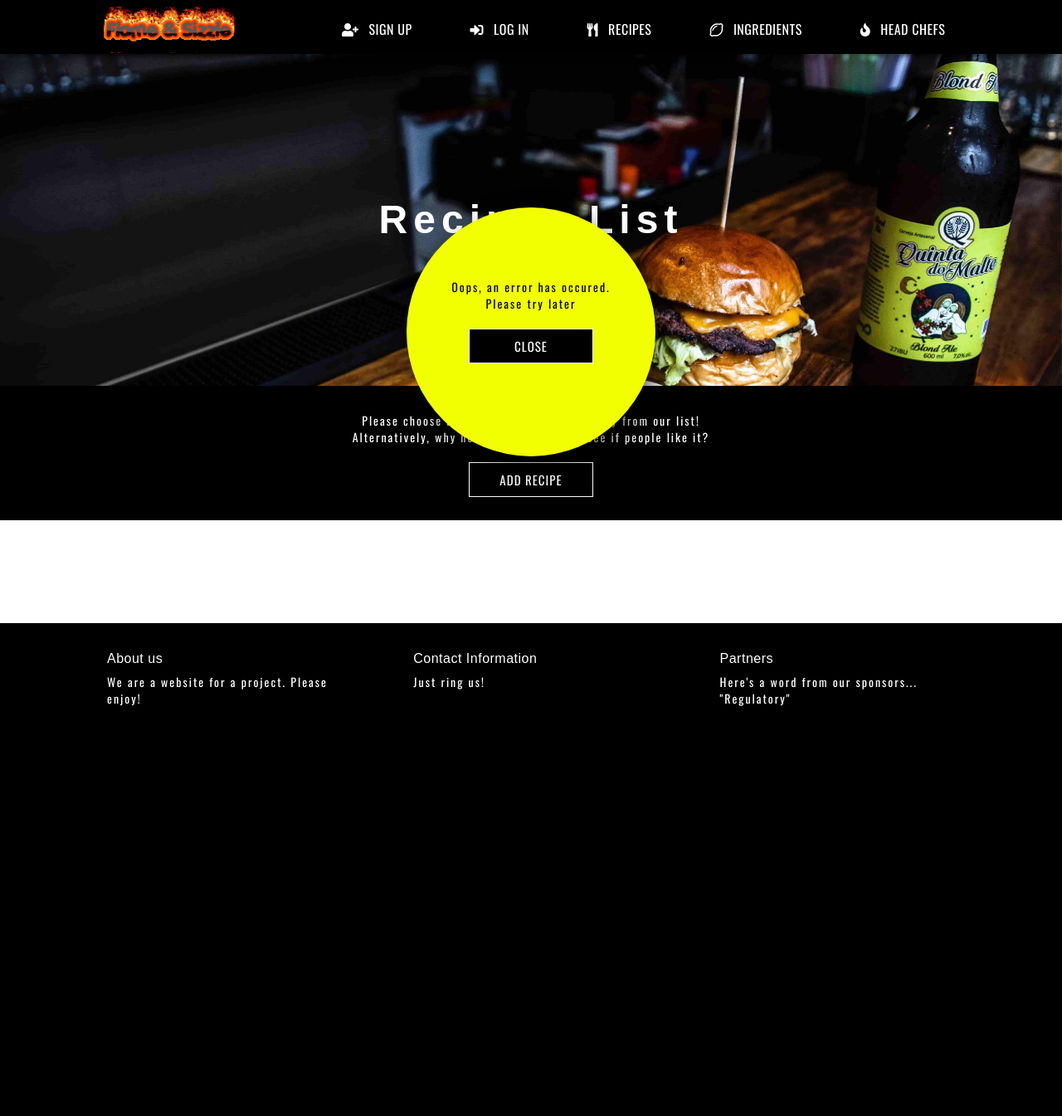
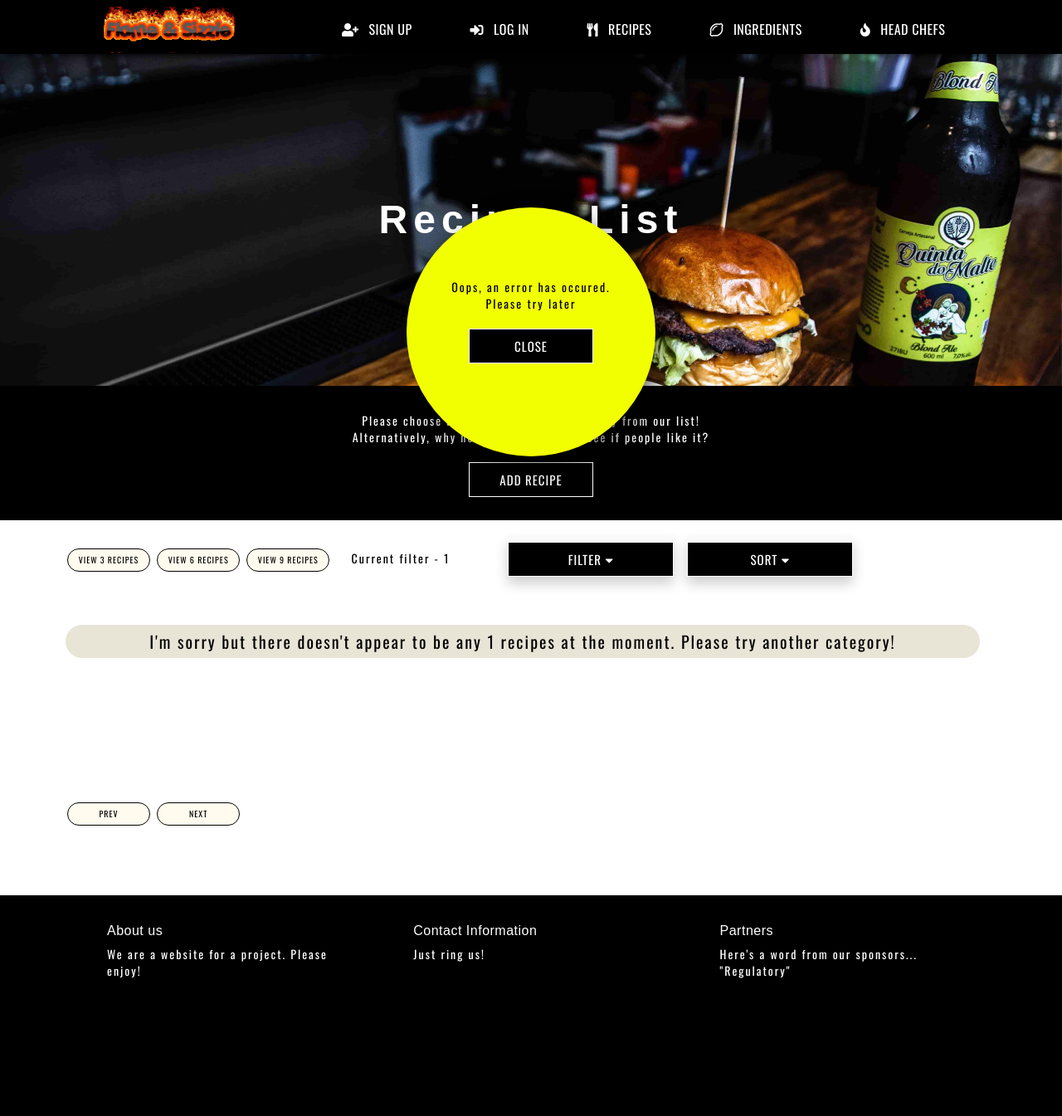
Before and after one commit to Code-Institute-Submissions/cook_for_cookies, a Flask app: page /recipes in a window 1280 px wide. Shown: the whole page at 83% size. Before the commit the page ends 851 px from the top, so only its background shows below. Run offline with Flask 2, Linux system fonts and the light colour scheme; data that the repository does not hold is empty; some libraries are stand-ins or nearby versions; some web fonts are replaced.

Commit message:
Added pagnation for recipes page

```diff
--- a/app.py
+++ b/app.py
@@ -253,6 +253,9 @@ def update_ingredient(ingredient_id):
 @app.route('/recipes')
 def recipes():
     current_user = determine_current_user(session)
+
+    recipe_db = mongo.db.recipes
+
     try:
         user = mongo.db.Users.find_one({"email": session["user"]})
         user_id = session["user_id"]
@@ -260,8 +263,96 @@ def recipes():
         user = "guest"
         user_id = "guest"
 
-    recipes = mongo.db.recipes.find().sort([("recipe_name", 1)])
-    return render_template("recipes.html", recipes_list = recipes, page_title="Recipes", username=current_user, user=user, user_id = user_id)
+    starting_sort_param = '_id'
+    starting_filter_field = "_id"
+    starting_filter_value = 1
+    starting_limit = 9
+
+    try:
+        new_filter_field = str(request.args["filter_field"])
+        new_filter_value = str(request.args["filter_value"])
+    except:
+        new_filter_field = "None"
+
+    try:
+        existing_filter_field = session['filter_field']
+        existing_filter_value = session['filter_value']
+    except:
+        existing_filter_field = "None"
+
+    if new_filter_field != "None":
+        session['filter_field'] = new_filter_field
+        session['filter_value'] = new_filter_value
+        filter_field = session['filter_field']
+        filter_value = session['filter_value']
+    elif existing_filter_field != "None":
+        filter_field = existing_filter_field
+        filter_value = existing_filter_value
+    else:
+        filter_field = starting_filter_field
+        filter_value = starting_filter_value
+
+    try:
+        new_limit = int(request.args["limit"])
+    except:
+        new_limit = "None"
+
+    try:
+        existing_limit = session['limit']
+    except:
+        existing_limit = "None"
+
+    if new_limit != "None":
+        session['limit'] = new_limit
+        limit = session['limit']
+    elif existing_limit != "None":
+        limit = existing_limit
+    else:
+        limit = starting_limit
+
+    try:
+        new_offset = int(request.args["offset"])
+    except:
+        new_offset = 0
+
+    if new_offset < 0:
+        offset = 0
+    elif new_offset >= recipe_db.find().count():
+        offset = recipe_db.find().count() - limit;
+    else:
+        offset = new_offset
+
+    try:
+        new_sort = str(request.args["sort_param"])
+    except:
+        new_sort = "None"
+
+    try:
+        existing_sort = session['sort_param']
+    except:
+        existing_sort = "None"
+
+    if new_sort != "None":
+        session['sort_param'] = new_sort
+        sort_param = session['sort_param']
+    elif existing_sort != "None":
+        sort_param = existing_sort
+    else:
+        sort_param = starting_sort_param
+
+    print(sort_param)
+
+    if sort_param == "_id":
+        order = -1
+    else:
+        order = 1
+
+    starting_id = recipe_db.find().sort([("_id", 1)])
+    last_id = starting_id[offset]['_id']
+
+    recipes = mongo.db.recipes.find({filter_field : filter_value, '_id':{'$gte' : last_id}}).limit(limit).sort([(sort_param, order)])
+
+    return render_template("recipes.html", recipes_list = recipes, page_title="Recipes", username=current_user, user=user, user_id = user_id, limit = limit, offset = offset, cusines = cusine_list, filter_field = filter_field, filter_value = filter_value, sort_param = sort_param)
 
 @app.route('/add_recipe')
 def add_recipe():
--- a/static/css/components/pages.scss
+++ b/static/css/components/pages.scss
@@ -345,6 +345,8 @@
     max-width: none;
 }
 
+
+
 .header-container h1 {
     color: $white;
     letter-spacing: 7px;
@@ -372,10 +374,111 @@
     z-index: 3;
 }
 
+.recipe-content-container {
+    margin: 0 auto 20px;
+}
+
 .recipe-container img {
     width: 160px;
     height: 150px;
     float: left;
+}
+
+.recipe-container .next-recipes-btn {
+    font-size: 10px;
+    margin: 14px 2px;
+    width: 100px;
+    border-radius: 20px;
+    background-color: #fffbee;
+    color: $black;
+    border-color: $black;
+    padding: 2px 0;
+}
+
+.recipe-container .next-recipes-btn:hover {
+    background-color: #e8e4d6;
+}
+
+.recipe-container .filter-btn-row {
+    top: 225px;
+    background-color: white;
+}
+.recipe-container .filter-btn-row:nth-of-type(1) {
+    position: sticky;
+}
+
+.dropdown-box {
+    text-align: right;
+}
+
+.dropdown-box,
+.dropdown-box .dropbtn,
+.dropdown-options,
+.dropdown-options a {
+    width: 200px;
+}
+
+.dropdown-box .dropbtn {
+    margin: 6px 0 0 ;
+}
+
+.dropdown-box {
+    display: inline-block;
+    position: absolute;
+    background-color: #f9f9f9;
+    min-width: 160px;
+    box-shadow: 0px 8px 16px 0px rgba(0,0,0,0.2);
+    z-index: 1;
+}
+
+.dropdown-options {
+    display: none;
+    max-height: 500px;
+    overflow: auto;
+}
+
+.dropdown-box:hover .dropdown-options{
+    display: block;
+}
+
+.dropdown-options a,
+.dropdown-options a:visited {
+    float: none;
+    color: black;
+    padding: 12px 16px;
+    text-decoration: none;
+    display: block;
+    text-align: left;
+    box-sizing: border-box;
+}
+
+.dropdown-options a:hover {
+    background-color: #e8e4d6;
+}
+
+.recipe-container .filter-display {
+    display: inline-block;
+    margin: 0 20px;
+}
+
+.no-recipes-box {
+    min-height: 200px;
+    padding: 50px 20px 0 0;
+}
+
+.no-recipes-box p {
+    font-size: 20px;
+    background-color: #e8e4d6;
+    border-radius: 20px;
+    padding: 10px ;
+}
+
+.filter-box {
+    margin-left: 50px;
+}
+
+.sort-box {
+    margin-left: 266px;
 }
 
 .recipe {
--- a/static/css/styles.css
+++ b/static/css/styles.css
@@ -590,10 +590,94 @@ nav ul li {
   top: 65px;
   z-index: 3; }
 
+.recipe-content-container {
+  margin: 0 auto 20px; }
+
 .recipe-container img {
   width: 160px;
   height: 150px;
   float: left; }
+
+.recipe-container .next-recipes-btn {
+  font-size: 10px;
+  margin: 14px 2px;
+  width: 100px;
+  border-radius: 20px;
+  background-color: #fffbee;
+  color: #000;
+  border-color: #000;
+  padding: 2px 0; }
+
+.recipe-container .next-recipes-btn:hover {
+  background-color: #e8e4d6; }
+
+.recipe-container .filter-btn-row {
+  top: 225px;
+  background-color: white; }
+
+.recipe-container .filter-btn-row:nth-of-type(1) {
+  position: sticky; }
+
+.dropdown-box {
+  text-align: right; }
+
+.dropdown-box,
+.dropdown-box .dropbtn,
+.dropdown-options,
+.dropdown-options a {
+  width: 200px; }
+
+.dropdown-box .dropbtn {
+  margin: 6px 0 0; }
+
+.dropdown-box {
+  display: inline-block;
+  position: absolute;
+  background-color: #f9f9f9;
+  min-width: 160px;
+  box-shadow: 0px 8px 16px 0px rgba(0, 0, 0, 0.2);
+  z-index: 1; }
+
+.dropdown-options {
+  display: none;
+  max-height: 500px;
+  overflow: auto; }
+
+.dropdown-box:hover .dropdown-options {
+  display: block; }
+
+.dropdown-options a,
+.dropdown-options a:visited {
+  float: none;
+  color: black;
+  padding: 12px 16px;
+  text-decoration: none;
+  display: block;
+  text-align: left;
+  box-sizing: border-box; }
+
+.dropdown-options a:hover {
+  background-color: #e8e4d6; }
+
+.recipe-container .filter-display {
+  display: inline-block;
+  margin: 0 20px; }
+
+.no-recipes-box {
+  min-height: 200px;
+  padding: 50px 20px 0 0; }
+
+.no-recipes-box p {
+  font-size: 20px;
+  background-color: #e8e4d6;
+  border-radius: 20px;
+  padding: 10px; }
+
+.filter-box {
+  margin-left: 50px; }
+
+.sort-box {
+  margin-left: 266px; }
 
 .recipe {
   margin: 10px 10px 10px 0;
--- a/templates/recipes.html
+++ b/templates/recipes.html
@@ -10,6 +10,42 @@
             <a href="{{ url_for('add_recipe') }}"><button class="add-recipe-btn">Add recipe</button></a>
         </div>
         <div class="recipe-container">
+            <div class="row filter-btn-row">
+                <a class="next-recipes-btn div-btn" href="{{ url_for('recipes', limit = 3) }}">View 3 Recipes</a>
+                <a class="next-recipes-btn div-btn" href="{{ url_for('recipes', limit = 6) }}">View 6 Recipes</a>
+                <a class="next-recipes-btn div-btn" href="{{ url_for('recipes', limit = 9) }}">View 9 Recipes</a>
+                <p class="filter-display">
+                    Current filter -
+                    {% if filter_value == "1" %}
+                    All
+                    {% else %}
+                    {{ filter_value }}
+                    {% endif %}
+                </p>
+                <div class="dropdown-box filter-box">
+                    <button class="dropbtn">Filter
+                      <i class="fa fa-caret-down"></i>
+                    </button>
+                    <div class="dropdown-options">
+                        <a href="{{ url_for('recipes', offset = 0, filter_field = "_id", filter_value = 1 ) }}">All</a> {% for cusine in cusines %}
+                        <a href="{{ url_for('recipes', offset = 0, filter_field = "cusine", filter_value = cusine ) }}">{{ cusine }}</a> {% endfor %}
+                    </div>
+                </div>
+                <div class="dropdown-box sort-box">
+                    <button class="dropbtn">Sort
+                      <i class="fa fa-caret-down"></i>
+                    </button>
+                    <div class="dropdown-options">
+                        <a href="{{ url_for('recipes', offset = 0, sort_param = "_id" ) }}">Latest</a>
+                        <a href="{{ url_for('recipes', offset = 0, sort_param = "recipe_name" ) }}">Recipe Name</a>
+                    </div>
+                </div>
+            </div>
+            {% if recipes_list.count() < 1 %}
+            <div class="no-recipes-box">
+                <p class="center-text">I'm sorry but there doesn't appear to be any {{ filter_value }} recipes at the moment.  Please try another category!</p>
+            </div>
+            {% endif %}
             {% for recipe in recipes_list %}
             <div class="recipe">
                 {% if recipe.author == user_id %}
@@ -37,8 +73,7 @@
                         <p class="recipe-list-item">Not yet rated</p>
                     </span>
                 </span>
-                </a>
-                {% if recipe.author == user_id %}
+            </a> {% if recipe.author == user_id %}
                 <div class="recipe-row-bottom">
                     <button class="delete-recipe-btn" id="{{ recipe.author }}">Delete</button>
                     <a class="edit-recipe-btn" href="{{ url_for('edit_recipe', recipe_id=recipe._id) }}">
@@ -50,8 +85,12 @@
                 {% endif %}
             </div>
             {% endfor %}
+            <div class="row filter-btn-row">
+                <a class="next-recipes-btn div-btn" href="{{ url_for('recipes', offset = offset - limit) }}">Prev</a>
+                <a class="next-recipes-btn div-btn" href="{{ url_for('recipes', offset = offset + limit) }}">Next</a>
+            </div>
+        </div>
 
-        </div>
     </div>
 </section>
 {% endblock %}
```
Also changed, not shown: 1 other file. Lines whose indentation alone changed are shown as unchanged.
